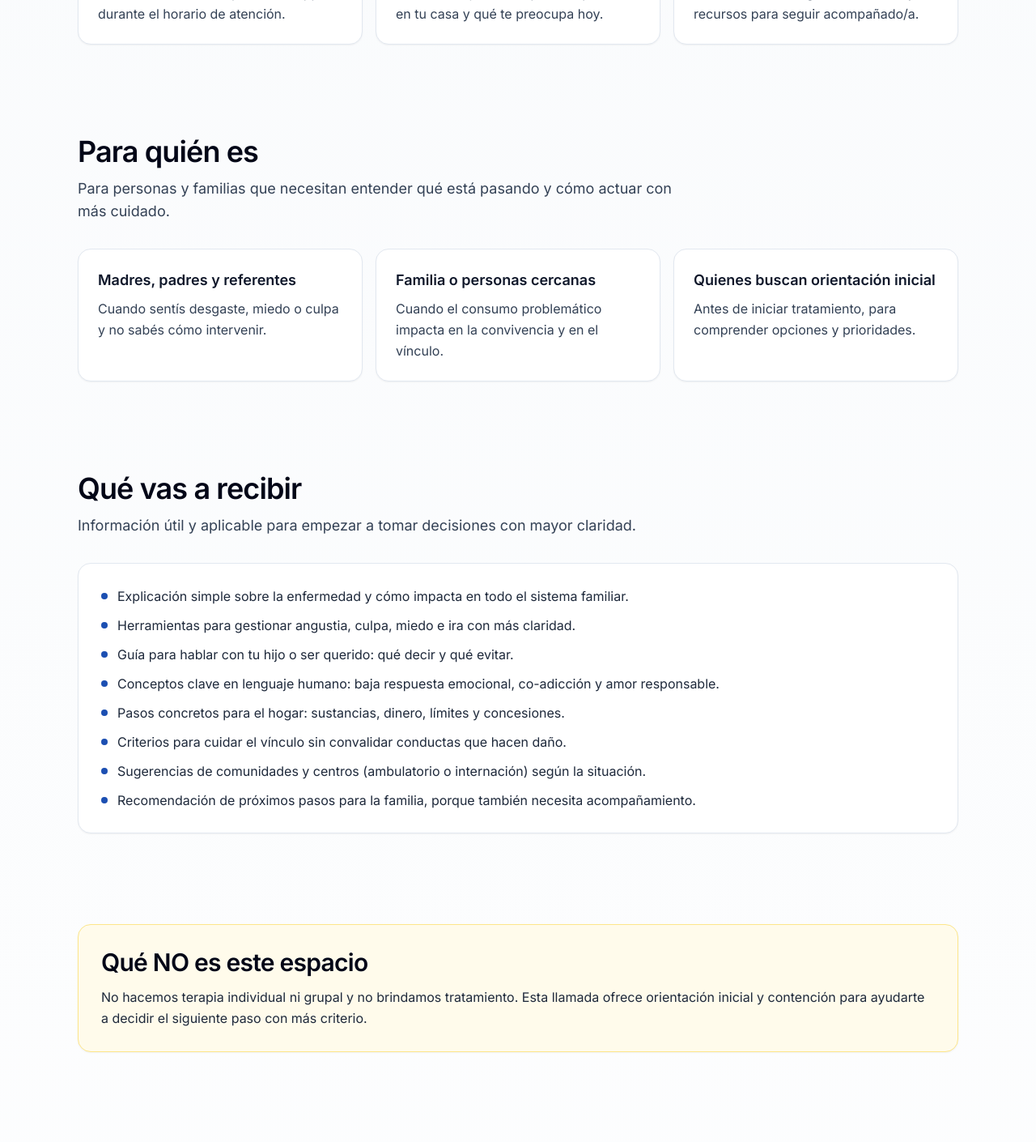
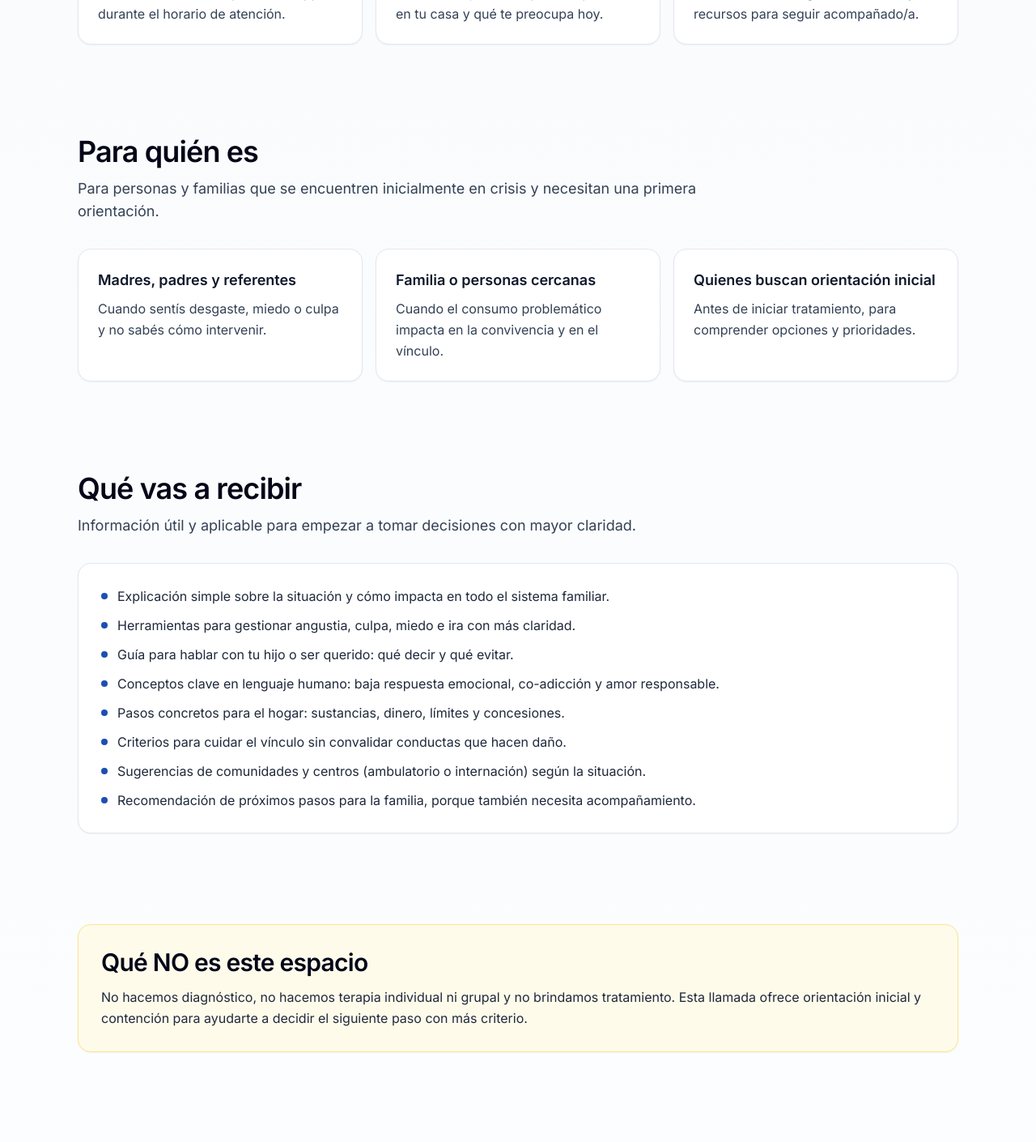
Before and after one commit to gastondiazweb-svg/appadicciones, a Next.js app: page / in a window 1280 px wide. Shown: the part 1002-2412 px from the top of the page at 81% size. Built offline with nearby package versions, Linux system fonts and the light colour scheme.

Commit message:
Update page.tsx

```diff
--- a/app/page.tsx
+++ b/app/page.tsx
@@ -34,7 +34,7 @@ const forWho = [
 ];
 
 const receive = [
-  "Explicación simple sobre la enfermedad y cómo impacta en todo el sistema familiar.",
+  "Explicación simple sobre la situación y cómo impacta en todo el sistema familiar.",
   "Herramientas para gestionar angustia, culpa, miedo e ira con más claridad.",
   "Guía para hablar con tu hijo o ser querido: qué decir y qué evitar.",
   "Conceptos clave en lenguaje humano: baja respuesta emocional, co-adicción y amor responsable.",
@@ -152,7 +152,7 @@ export default function HomePage() {
       <section className="mx-auto w-full max-w-6xl px-4 py-10 sm:px-6 sm:py-14 lg:px-8">
         <SectionTitle
           title="Para quién es"
-          subtitle="Para personas y familias que necesitan entender qué está pasando y cómo actuar con más cuidado."
+          subtitle="Para personas y familias que se encuentren inicialmente en crisis y necesitan una primera orientación."
         />
         <div className="mt-7 grid gap-4 sm:mt-8 md:grid-cols-3">
           {forWho.map((item) => (
@@ -183,8 +183,8 @@ export default function HomePage() {
         <div className="rounded-2xl border border-amber-200 bg-amber-50 p-5 shadow-sm sm:p-7">
           <h2 className="text-2xl font-semibold tracking-tight text-slate-950 sm:text-3xl">Qué NO es este espacio</h2>
           <p className="mt-3 text-base leading-relaxed text-slate-800">
-            No hacemos terapia individual ni grupal y no brindamos tratamiento. Esta llamada ofrece orientación inicial
-            y contención para ayudarte a decidir el siguiente paso con más criterio.
+             No hacemos diagnóstico, no hacemos terapia individual ni grupal y no brindamos tratamiento. Esta llamada
+            ofrece orientación inicial y contención para ayudarte a decidir el siguiente paso con más criterio.
           </p>
         </div>
       </section>
```
